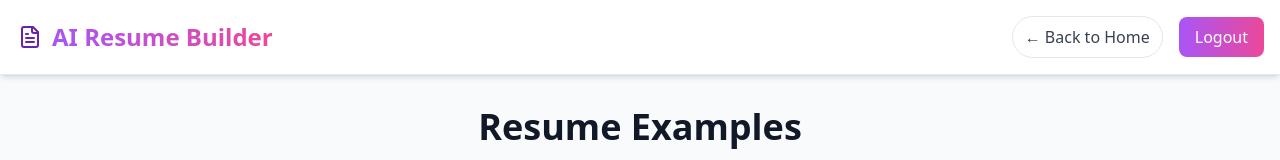
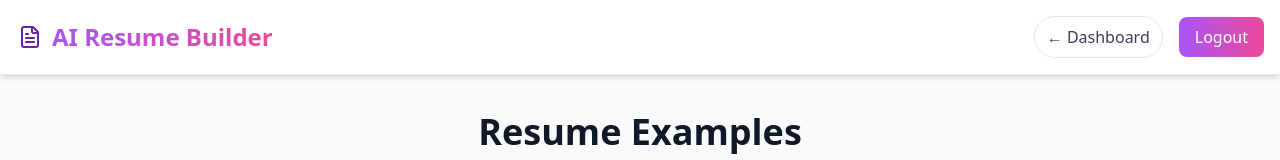
Before and after one commit to abhinavsaxena2308/AI-Resume-Builder, a React (Vite) app: page /examples in a window 1280 px wide. Shown: the top 160 px of the page. Built offline with nearby package versions, Linux system fonts and the light colour scheme; no server answers; sample sign-in values are in the browser's storage.

Commit message:
navbar fix in dashboard

```diff
--- a/src/components/Navbar.jsx
+++ b/src/components/Navbar.jsx
@@ -5,6 +5,14 @@ import { FileText } from "lucide-react";
 
 const Navbar = ({ user }) => {
   const navigate = useNavigate();
+
+  const handleBack = () => {
+    if (user) {
+      navigate("/dashboard");
+    } else {
+      navigate("/");
+    }
+  };
 
   const handleLogout = async () => {
     try {
@@ -17,12 +25,11 @@ const Navbar = ({ user }) => {
   };
 
   return (
-    <header className="w-full bg-white dark:bg-black shadow-md sticky top-0 z-50 border-b border-border">
+    <header className="fixed top-0 left-0 w-full bg-white dark:bg-black shadow-md z-50 border-b border-border">
       <div className="container mx-auto px-3 sm:px-4 py-3 sm:py-4 flex justify-between items-center">
-        {/* Left Section */}
         <div
           className="flex items-center cursor-pointer"
-          onClick={() => navigate("/")}
+          onClick={handleBack}
         >
           <div className="h-6 w-6 sm:h-7 sm:w-7 rounded-lg flex items-center justify-center text-purple-800 dark:text-purple-400 font-bold">
             <FileText className="w-5 h-5 sm:w-6 sm:h-6" />
@@ -32,13 +39,12 @@ const Navbar = ({ user }) => {
           </span>
         </div>
 
-        {/* Right Section */}
         <nav className="flex items-center space-x-2 sm:space-x-4">
           <button
-            onClick={() => navigate("/")}
+            onClick={handleBack}
             className="flex items-center gap-1 sm:gap-2 text-gray-700 border rounded-full px-2 py-1 sm:px-3 sm:py-2 text-sm sm:text-base dark:text-gray-200 dark:border-gray-700 hover:shadow-lg hover:shadow-purple-400 dark:hover:shadow-purple-600 transition"
           >
-            ← Back to Home
+            {user ? "← Dashboard" : "← Back to Home"}
           </button>
 
           {user ? (
--- a/src/pages/Dasboard.jsx
+++ b/src/pages/Dasboard.jsx
@@ -251,7 +251,7 @@ const Dashboard = () => {
 
   if (loading) {
     return (
-      <div className="min-h-screen bg-gradient-to-br from-gray-50 via-white to-purple-50 dark:from-gray-950 dark:via-black dark:to-purple-950">
+      <div className="mt-5 min-h-screen bg-gradient-to-br from-gray-50 via-white to-purple-50 dark:from-gray-950 dark:via-black dark:to-purple-950 pt-20">
         <Navbar user={session?.user} />
         <div className="flex flex-col items-center justify-center h-[80vh] gap-4">
           <div className="relative">
@@ -265,7 +265,7 @@ const Dashboard = () => {
   }
 
   return (
-    <div className="min-h-screen bg-gradient-to-br from-gray-50 via-white to-purple-50 dark:from-gray-950 dark:via-black dark:to-purple-950 text-gray-900 dark:text-gray-100">
+    <div className="min-h-screen bg-gradient-to-br from-gray-50 via-white to-purple-50 dark:from-gray-950 dark:via-black dark:to-purple-950 text-gray-900 dark:text-gray-100 pt-20">
       <Navbar user={session?.user} />
 
       <div className="container mx-auto px-4 py-8 max-w-7xl">
--- a/src/pages/ViewExamples.jsx
+++ b/src/pages/ViewExamples.jsx
@@ -103,7 +103,7 @@ const ViewExamples = () => {
   ];
 
   return (
-    <div className="min-h-screen bg-gray-50 dark:bg-gray-900">
+    <div className="min-h-screen bg-gray-50 dark:bg-gray-900 pt-20">
       <Navbar user={user} />
       <div className="container mx-auto px-4 py-8">
         {/* Header */}
--- a/src/pages/index.jsx
+++ b/src/pages/index.jsx
@@ -74,7 +74,7 @@ const Index = () => {
       </div>
 
       {/* Header */}
-      <header className="w-full bg-white/80 dark:bg-black/80 backdrop-blur-md sticky top-0 z-50 border-b border-gray-200/50 dark:border-gray-800/50">
+      <header className="position-fixed w-full bg-white/80 dark:bg-black/80 backdrop-blur-md sticky top-0 z-50 border-b border-gray-200/50 dark:border-gray-800/50">
         <div className="container mx-auto px-4 sm:px-6 py-4 flex justify-between items-center">
           <motion.div
             initial={{ opacity: 0, x: -20 }}
```
